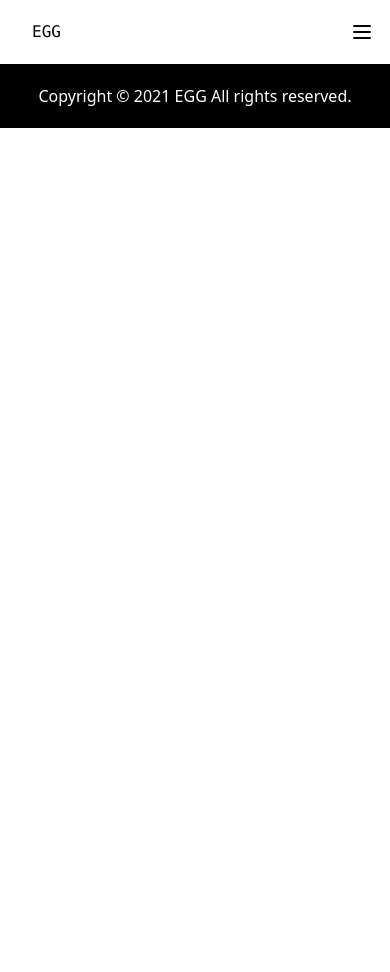
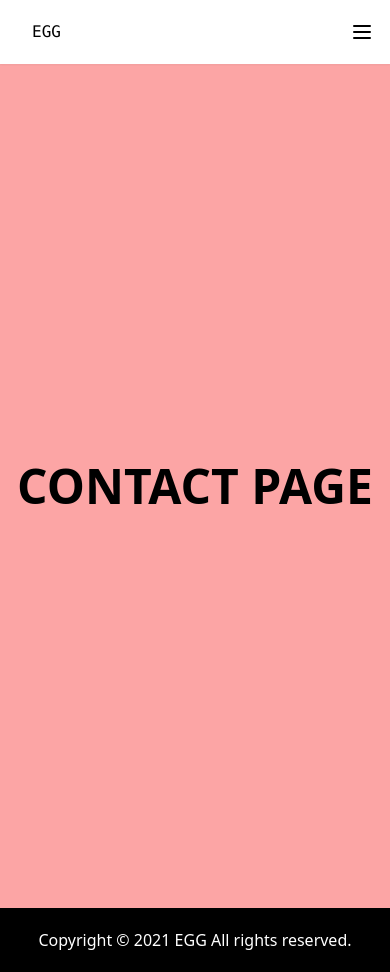
Before and after one commit to kevincastrochavez/tailwindcss-website, a React (Create React App) app: page /contact in a window 390 px wide. Before the commit the page ends 844 px from the top, so only its background shows below. Built offline with nearby package versions, Linux system fonts and the light colour scheme.

Commit message:
added contact page and styles, fixed classes for mobile view and finished application

```diff
--- a/src/App.js
+++ b/src/App.js
@@ -7,6 +7,7 @@ import Navbar from "./components/Navbar";
 import Home from "./pages";
 import About from "./pages/about";
 import Menu from "./pages/menu";
+import Contact from "./pages/contact";
 
 function App() {
   const [isOpen, setIsOpen] = useState(false);
@@ -37,6 +38,7 @@ function App() {
         <Route path="/" exact component={Home} />
         <Route path="/menu" component={Menu} />
         <Route path="/about" component={About} />
+        <Route path="/contact" component={Contact} />
       </Switch>
       <Footer />
     </>
--- a/src/pages/about.js
+++ b/src/pages/about.js
@@ -3,7 +3,9 @@ import React from "react";
 function About() {
   return (
     <div className="h-screen flex justify-center items-center bg-yellow-300">
-      <h1 className="text-9xl uppercase font-black">About Page</h1>
+      <h1 className="lg:text-9xl md:text-7xl sm:text-5xl text-5xl uppercase font-black">
+        About Page
+      </h1>
     </div>
   );
 }
--- /dev/null
+++ b/src/pages/contact.js
@@ -0,0 +1,13 @@
+import React from "react";
+
+function Contact() {
+  return (
+    <div className="h-screen flex justify-center items-center bg-red-300">
+      <h1 className="lg:text-9xl md:text-7xl sm:text-5xl text-5xl uppercase font-black text-center">
+        Contact Page
+      </h1>
+    </div>
+  );
+}
+
+export default Contact;
--- a/src/pages/menu.js
+++ b/src/pages/menu.js
@@ -3,7 +3,9 @@ import React from "react";
 function Menu() {
   return (
     <div className="h-screen flex justify-center items-center bg-green-300">
-      <h1 className="text-9xl uppercase font-black">Menu Page</h1>
+      <h1 className="lg:text-9xl md:text-7xl sm:text-5xl text-5xl uppercase font-black">
+        Menu Page
+      </h1>
     </div>
   );
 }
```
Also changed, not shown: src/App.css (deleted, +0 -38 lines), src/styles/tailwind.css (deleted).
